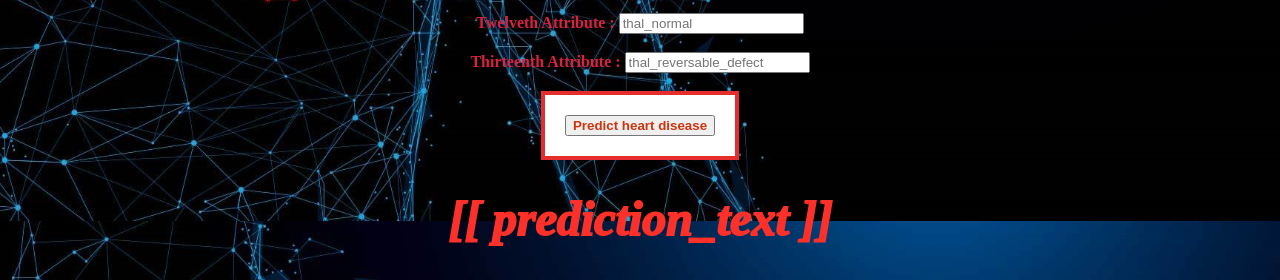
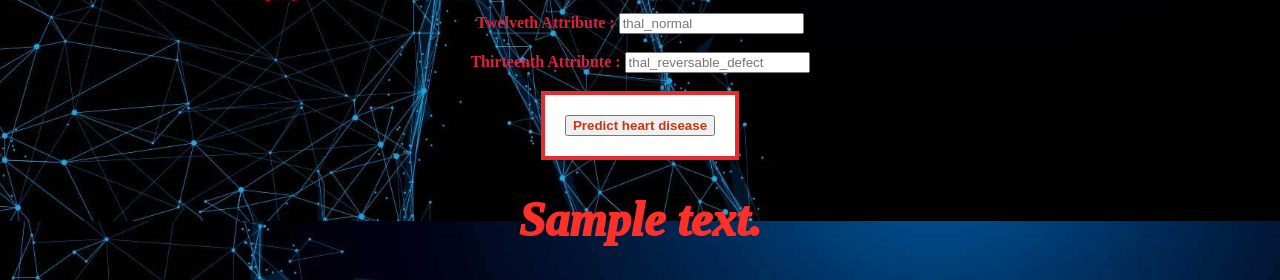
Before and after one commit to Sajid0134/Heart, a Flask app: template templates/home.html in a window 1280 px wide. Shown: the part 579-859 px from the top of the page. Run offline with Flask 2, Linux system fonts and the light colour scheme; the template is opened without the code that fills it: most values are stand-ins (such as "Sample title", 1, 10 or a date in 2020); parts of the project's set-up code (start-up, migrations or seed data) failed here and were passed over.

Commit message:
Update home.html

```diff
--- a/templates/home.html
+++ b/templates/home.html
@@ -92,7 +92,7 @@
         <!-- Show predicted output using ML Model-->
         <div>
             <center>
-                <h1>[[ prediction_text ]]</h1>
+                <h1>{{ prediction_text }}</h1>
             </center>
         </div>
 
```
